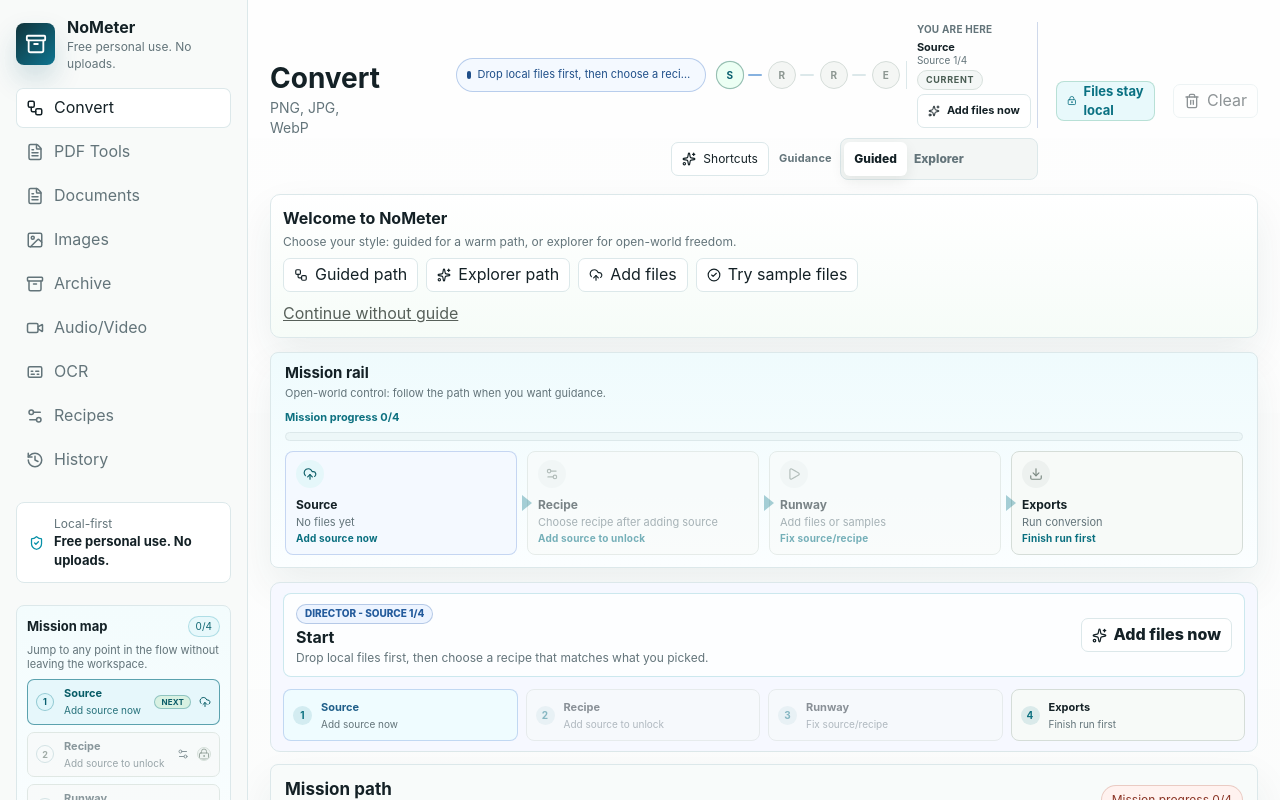
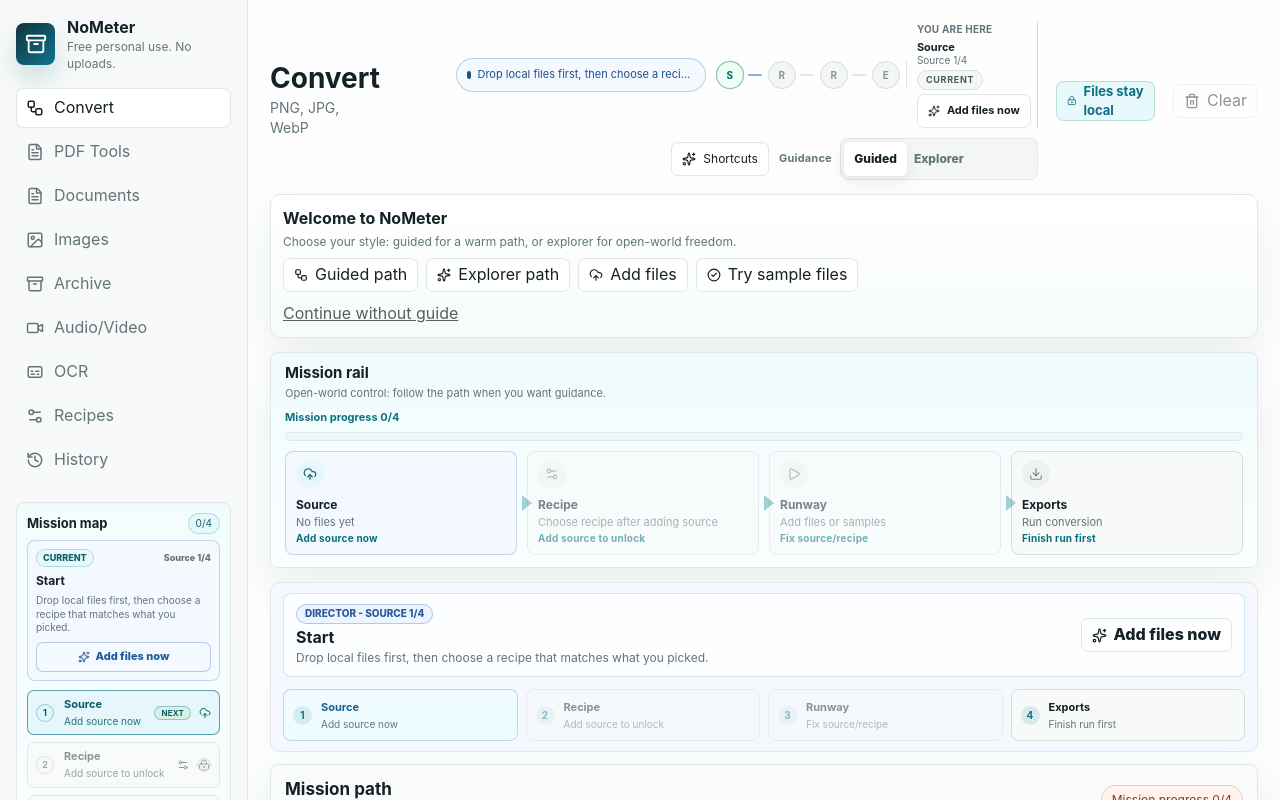
Before and after one commit to Martin123132/NoMeter, a React (Vite) app: page / in a window 1280 px wide. Shown: the top 800 px of the page. Built offline with nearby package versions, Linux system fonts and the light colour scheme.

Commit message:
Add sidebar route resume card

```diff
--- a/src/App.css
+++ b/src/App.css
@@ -12,6 +12,9 @@
   position: sticky;
   top: 0;
   height: 100vh;
+  overflow-y: auto;
+  overscroll-behavior: contain;
+  scrollbar-width: thin;
   display: flex;
   flex-direction: column;
   gap: 22px;
@@ -143,6 +146,142 @@
   border: 1px solid rgba(8, 145, 168, 0.25);
   color: #0f6672;
   background: #e7f8fb;
+}
+
+.sidebar-route-card {
+  display: grid;
+  gap: 7px;
+  margin-bottom: 9px;
+  padding: 8px;
+  border: 1px solid rgba(8, 145, 168, 0.22);
+  border-radius: 8px;
+  background: rgba(255, 255, 255, 0.76);
+}
+
+.sidebar-route-card-success {
+  border-color: rgba(8, 145, 168, 0.3);
+  background: #effcff;
+}
+
+.sidebar-route-card-info {
+  border-color: rgba(39, 103, 170, 0.24);
+  background: #f4f9ff;
+}
+
+.sidebar-route-card-warning {
+  border-color: rgba(177, 89, 34, 0.28);
+  background: #fff7ec;
+}
+
+.sidebar-route-card-head {
+  display: flex;
+  align-items: center;
+  justify-content: space-between;
+  gap: 8px;
+}
+
+.sidebar-route-card strong {
+  color: var(--ink);
+  font-size: 12px;
+  line-height: 1.15;
+}
+
+.sidebar-route-card p {
+  margin: 0;
+  color: var(--muted);
+  font-size: 10px;
+  line-height: 1.35;
+}
+
+.sidebar-route-status,
+.sidebar-route-progress {
+  display: inline-flex;
+  min-width: 0;
+  align-items: center;
+  border-radius: 999px;
+  font-size: 9px;
+  font-weight: 760;
+  line-height: 1;
+}
+
+.sidebar-route-status {
+  min-height: 18px;
+  padding: 0 6px;
+  border: 1px solid rgba(8, 145, 168, 0.24);
+  color: #0a6070;
+  background: #e8f8fb;
+  text-transform: uppercase;
+}
+
+.sidebar-route-status-done {
+  border-color: rgba(8, 145, 168, 0.3);
+  color: #0a7180;
+  background: #dff4f7;
+}
+
+.sidebar-route-status-active {
+  border-color: rgba(8, 145, 168, 0.26);
+  color: #0a6070;
+  background: #e8f8fb;
+}
+
+.sidebar-route-status-warning {
+  border-color: rgba(181, 89, 30, 0.32);
+  color: #8d3e16;
+  background: #fff1e2;
+}
+
+.sidebar-route-status-locked {
+  border-color: #d4ddd8;
+  color: #75847c;
+  background: #eef1ee;
+}
+
+.sidebar-route-progress {
+  flex: 0 0 auto;
+  color: #64756c;
+}
+
+.sidebar-route-action {
+  width: 100%;
+  min-height: 30px;
+  display: inline-flex;
+  align-items: center;
+  justify-content: center;
+  gap: 6px;
+  padding: 0 8px;
+  border: 1px solid rgba(8, 145, 168, 0.28);
+  border-radius: 7px;
+  background: #f4feff;
+  color: #0a6070;
+  font: inherit;
+  font-size: 11px;
+  font-weight: 760;
+  letter-spacing: 0;
+  cursor: pointer;
+}
+
+.sidebar-route-action-success {
+  border-color: rgba(8, 145, 168, 0.3);
+  background: #eaf8fb;
+  color: #0a6472;
+}
+
+.sidebar-route-action-info {
+  border-color: rgba(39, 89, 168, 0.3);
+  background: #f4f9ff;
+  color: #1d5a9b;
+}
+
+.sidebar-route-action-warning {
+  border-color: rgba(175, 84, 38, 0.32);
+  background: #fff8f0;
+  color: #854124;
+}
+
+.sidebar-route-action:hover,
+.sidebar-route-action:focus-visible {
+  filter: brightness(0.97);
 }
 
 .sidebar-map-list {
--- a/src/App.tsx
+++ b/src/App.tsx
@@ -1619,20 +1619,30 @@
           })}
         </nav>
 
-        <div className="privacy-panel">
-          <ShieldCheck size={18} />
-          <div>
-            <span>Local-first</span>
-            <strong>Free personal use. No uploads.</strong>
-          </div>
-        </div>
-
         <section className="sidebar-map" aria-label="NoMeter mission map">
           <div className="section-header compact">
             <h2>Mission map</h2>
             <span className="sidebar-map-badge">{missionProgress}/4</span>
           </div>
-          <p>Jump to any point in the flow without leaving the workspace.</p>
+          <div className={`sidebar-route-card sidebar-route-card-${missionLane.tone}`} aria-label="NoMeter current route">
+            <div className="sidebar-route-card-head">
+              <span className={`sidebar-route-status sidebar-route-status-${missionCurrentStep.tone}`}>
+                {missionCurrentStepStatusLabel}
+              </span>
+              <span className="sidebar-route-progress">{missionRouteSummary}</span>
+            </div>
+            <strong>{missionLane.nextTitle}</strong>
+            <p>{missionLane.nextHint}</p>
+            <button
+              type="button"
+              className={`sidebar-route-action sidebar-route-action-${missionLane.tone}`}
+              onClick={missionLane.nextAction}
+              title={`Resume route: ${missionLane.nextTitle}`}
+            >
+              <Sparkles size={12} />
+              {missionLane.nextActionLabel}
+            </button>
+          </div>
           <div className="sidebar-map-list">
             {missionRailSteps.map((step, index) => {
               const Icon = step.icon
@@ -1664,6 +1674,14 @@
             })}
           </div>
         </section>
+
+        <div className="privacy-panel">
+          <ShieldCheck size={18} />
+          <div>
+            <span>Local-first</span>
+            <strong>Free personal use. No uploads.</strong>
+          </div>
+        </div>
       </aside>
 
       <main className="workspace">
```
Also changed, not shown: scripts/guided-flow-check.mjs (+12 -0 lines).
